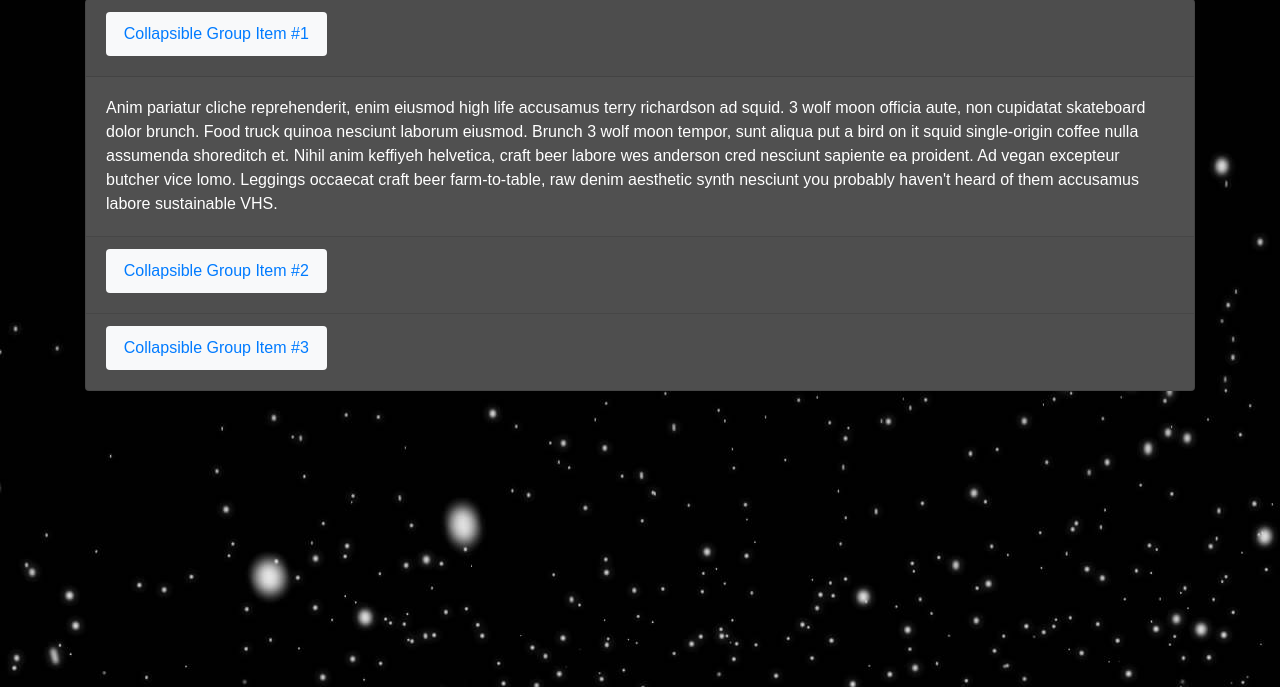
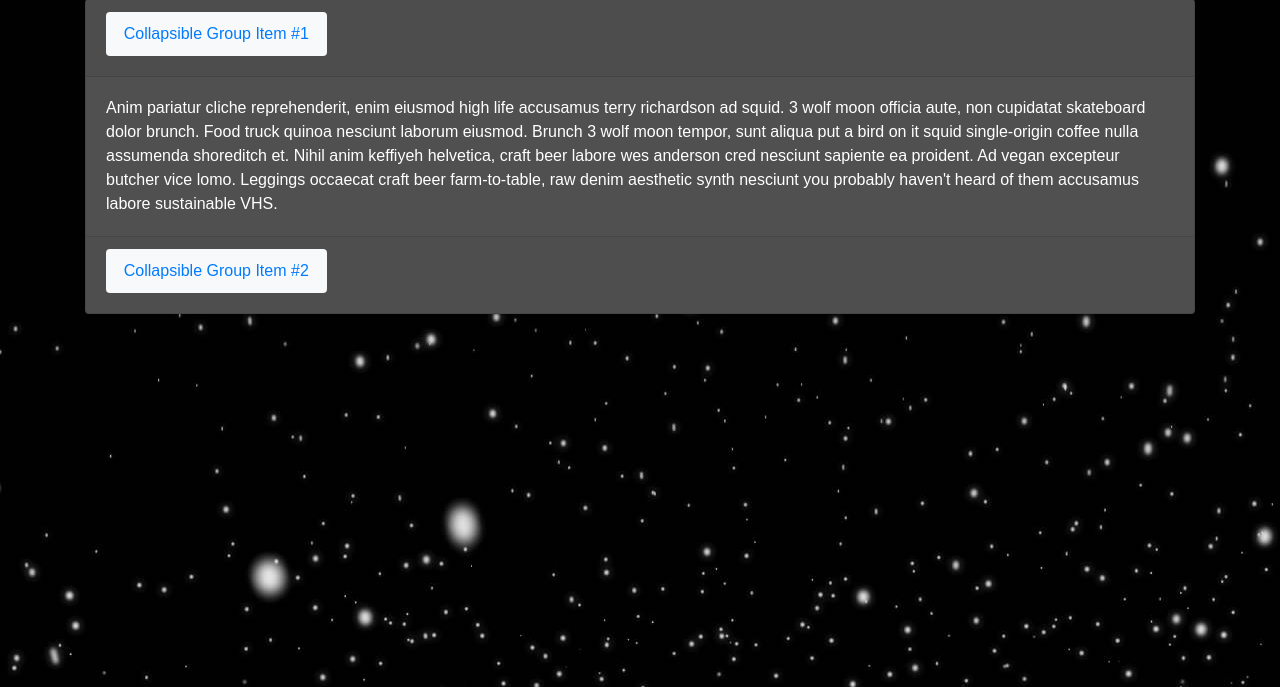
Before and after one commit to guerralivliv/testandoGit, a plain HTML site: page SitesPersonalizados 2.0/sobre.html in a window 1280 px wide. Shown: the part 113-800 px from the top of the page. Drawn offline with nearby package versions, Linux system fonts and the light colour scheme.

Commit message:
atualizacao sobre.html

```diff
--- a/SitesPersonalizados 2.0/sobre.html
+++ b/SitesPersonalizados 2.0/sobre.html
@@ -81,20 +81,7 @@
                 </div>
               </div>
             </div>
-            <div class="card">
-              <div class="card-header" id="headingThree">
-                <h2 class="badge badge-light">
-                  <button class="btn btn-link collapsed" type="button" data-toggle="collapse" data-target="#collapseThree" aria-expanded="false" aria-controls="collapseThree">
-                    Collapsible Group Item #3
-                  </button>
-                </h2>
-              </div>
-              <div id="collapseThree" class="collapse" aria-labelledby="headingThree" data-parent="#accordionExample">
-                <div class="card-body">
-                  Anim pariatur cliche reprehenderit, enim eiusmod high life accusamus terry richardson ad squid. 3 wolf moon officia aute, non cupidatat skateboard dolor brunch. Food truck quinoa nesciunt laborum eiusmod. Brunch 3 wolf moon tempor, sunt aliqua put a bird on it squid single-origin coffee nulla assumenda shoreditch et. Nihil anim keffiyeh helvetica, craft beer labore wes anderson cred nesciunt sapiente ea proident. Ad vegan excepteur butcher vice lomo. Leggings occaecat craft beer farm-to-table, raw denim aesthetic synth nesciunt you probably haven't heard of them accusamus labore sustainable VHS.
-                </div>
-              </div>
-            </div>
+
           </div>
 </div>
 
```
